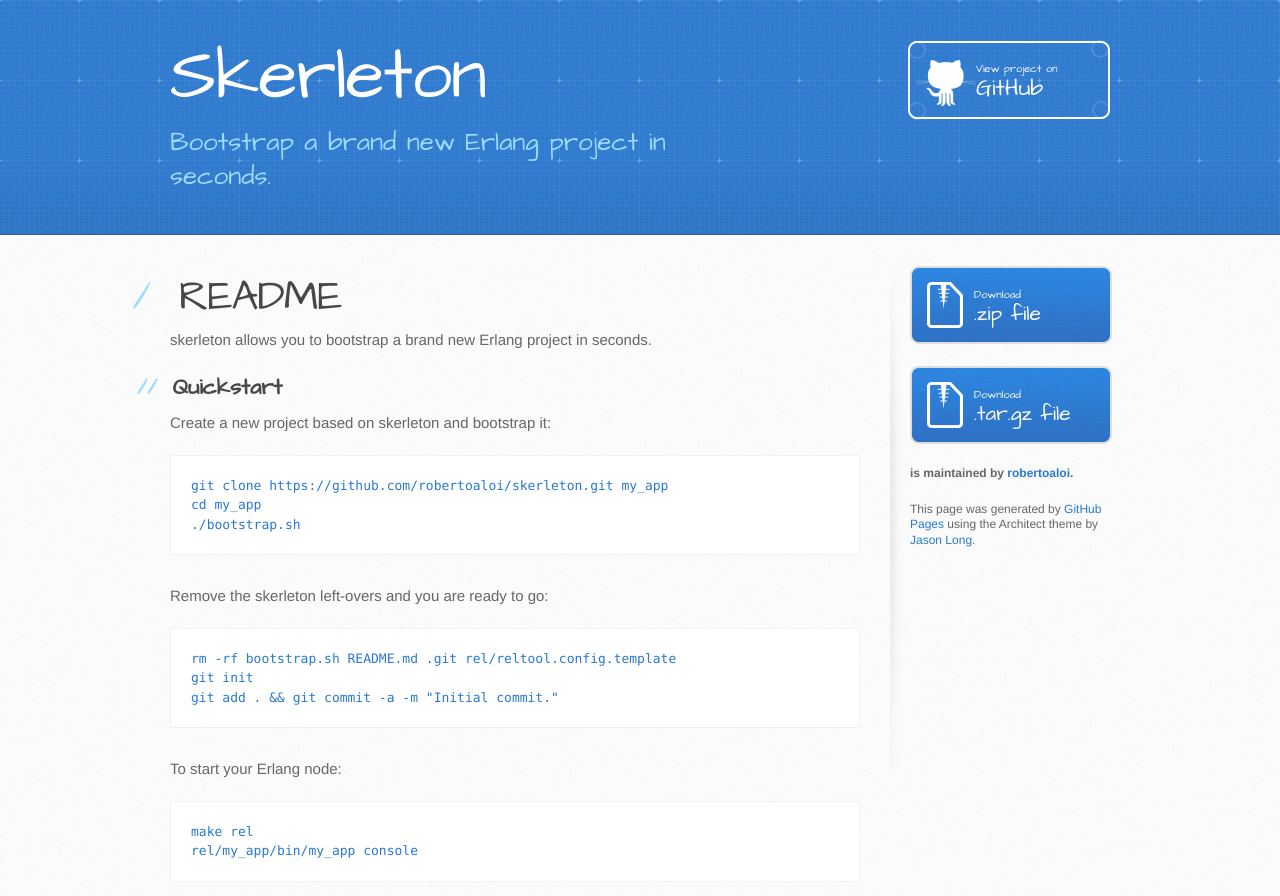
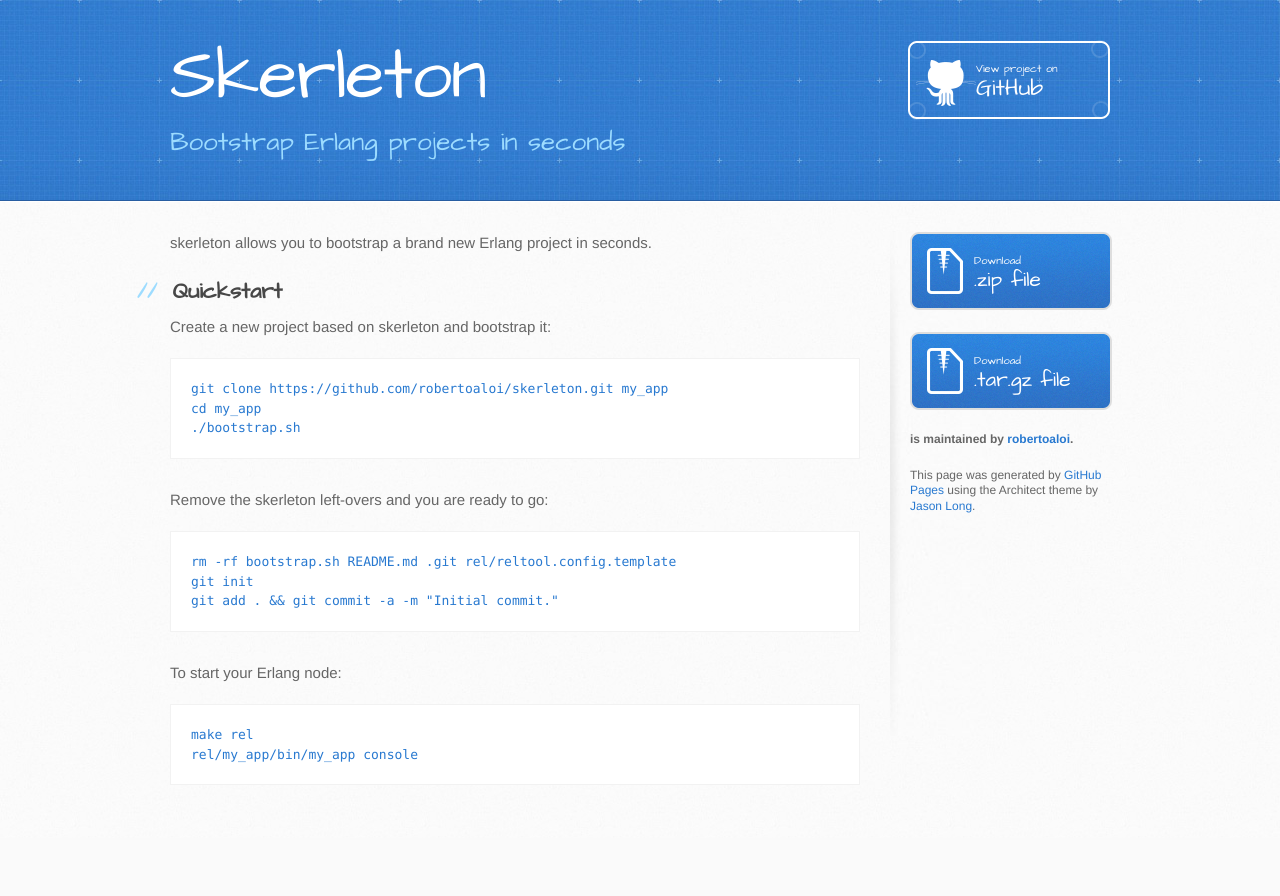
Before and after one commit to robertoaloi/skerleton, a plain HTML site: page index.html in a window 1280 px wide. After the commit the page ends 838 px from the top, so only its background shows below. Drawn offline with Linux system fonts and the light colour scheme.

```diff
--- a/index.html
+++ b/index.html
@@ -20,7 +20,7 @@
     <header>
       <div class="inner">
         <h1>Skerleton</h1>
-        <h2>Bootstrap a brand new Erlang project in seconds.</h2>
+        <h2>Bootstrap Erlang projects in seconds</h2>
         <a href="https://github.com/robertoaloi/skerleton" class="button"><small>View project on</small>GitHub</a>
       </div>
     </header>
@@ -28,10 +28,7 @@
     <div id="content-wrapper">
       <div class="inner clearfix">
         <section id="main-content">
-          <h1>
-<a name="readme" class="anchor" href="#readme"><span class="octicon octicon-link"></span></a>README</h1>
-
-<p><em>skerleton</em> allows you to bootstrap a brand new Erlang project in seconds.</p>
+          <p><em>skerleton</em> allows you to bootstrap a brand new Erlang project in seconds.</p>
 
 <h2>
 <a name="quickstart" class="anchor" href="#quickstart"><span class="octicon octicon-link"></span></a>Quickstart</h2>
```
Also changed, not shown: params.json (+1 -1 lines).
